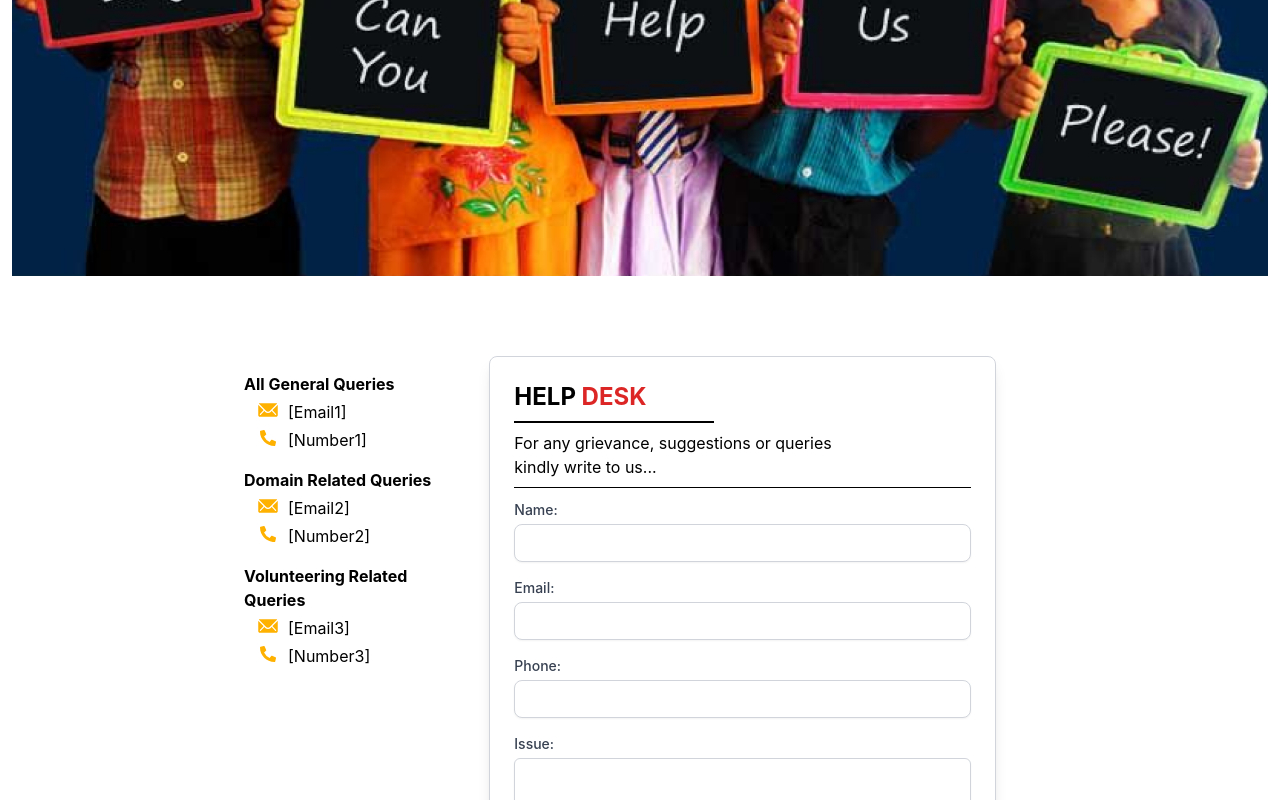
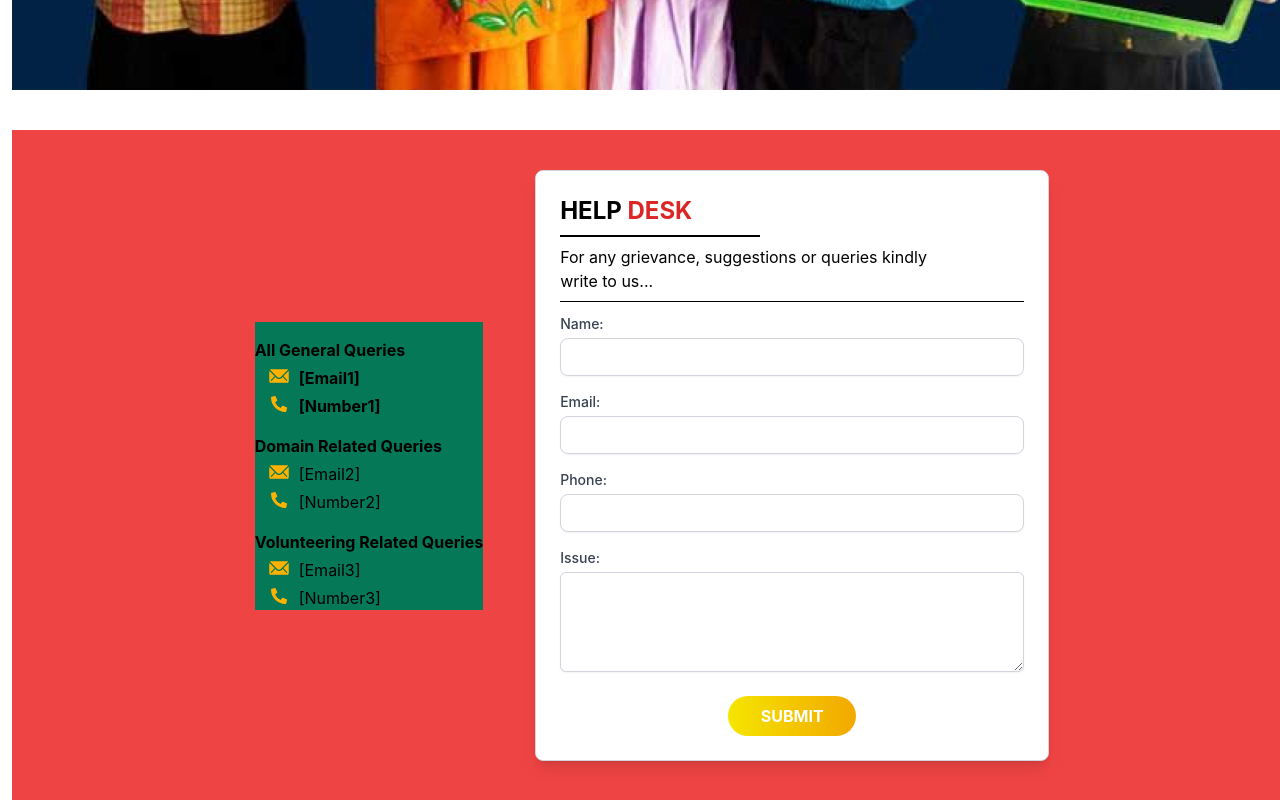
Before and after one commit to hardikh05/Pahal-Website, a React (Create React App) app: page /contact in a window 1280 px wide. Shown: the part 480-1280 px from the top of the page. Built offline with nearby package versions, Linux system fonts and the light colour scheme.

Commit message:
Init commit

```diff
--- a/package.json
+++ b/package.json
@@ -3,6 +3,7 @@
   "version": "0.1.0",
   "private": true,
   "dependencies": {
+    "@tabler/icons-react": "^3.12.0",
     "@testing-library/jest-dom": "^5.17.0",
     "@testing-library/react": "^13.4.0",
     "@testing-library/user-event": "^13.5.0",
@@ -15,7 +16,7 @@
     "web-vitals": "^2.1.4"
   },
   "scripts": {
-    "start": "react-scripts start",
+    "start": "react-scripts start --host",
     "build": "react-scripts build",
     "test": "react-scripts test",
     "eject": "react-scripts eject"
--- a/src/App.js
+++ b/src/App.js
@@ -8,7 +8,7 @@ import { Route, Routes } from "react-router-dom";
 function App() {
   return (
     <div className="pl-3 pr-3 justify-center">
-      <Navbar />
+      {/* <Navbar /> */}
       <Routes>
         <Route path="/" element={<Home />}></Route>
         <Route path="/contact" element={<ContactUs/>}></Route>
--- a/src/index.css
+++ b/src/index.css
@@ -15,3 +15,21 @@ code {
   font-family: source-code-pro, Menlo, Monaco, Consolas, 'Courier New',
     monospace;
 }
+
+  html {
+      scrollbar-width: thin;
+      scrollbar-color: #eabb00 #fbff80;
+  }
+
+  ::-webkit-scrollbar {
+      width: 10px;
+  }
+
+  ::-webkit-scrollbar-thumb {
+      background-color: #eaac00;
+      border-radius: 10px;
+  }
+
+  ::-webkit-scrollbar-track {
+      background: #f3f4f6;
+  }
--- a/src/pages/ContactUs.jsx
+++ b/src/pages/ContactUs.jsx
@@ -6,12 +6,13 @@ import { IoIosMail } from "react-icons/io";
 
 const ContactUs = () => {
     return (
-    <div>
-      <img src={contact} alt="" className="w-full h-[570px]" />
-      <div className="contact-us-section mt-10 mr-10 flex justify-between p-10 mb-10">
-        <div className="pl-48">
-          <ul className="list-disc">
-            <li className="font-bold pt-4">All General Queries</li>
+        <div className="w-screen min-h-screen">
+            <img src={contact} alt="" className="w-full md:h-[570px] h-auto" />
+            <div className="contact-us-section w-full bg-red-500 overflow-hidden gap-8 flex-col-reverse md:flex-row mt-10 mr-10 flex justify-center items-center p-10 mb-10">
+                <div className=" bg-emerald-700 h-full w-full md:w-auto flex justify-center items-center">
+                    <ul className=" list-decimal h-full">
+                        <li className="font-bold pt-4">
+                            All General Queries
                             <div className="flex space-x-2 space-y-1 px-3 items-center">
                                 <IoIosMail className=" h-6 w-6 text-yellow1" />
                                 <span>[Email1]</span>
@@ -20,7 +21,7 @@ const ContactUs = () => {
                                 <FaPhoneAlt className="h-4 w-4 text-yellow1" />
                                 <span className="px-1">[Number1]</span>
                             </div>
-
+                        </li>
                         <li className="font-bold pt-4">Domain Related Queries</li>
                         <div className="flex space-x-2 space-y-1 px-3 items-center">
                             <IoIosMail className=" h-6 w-6 text-yellow1" />
@@ -42,7 +43,7 @@ const ContactUs = () => {
                         </div>
                     </ul>
                 </div>
-        <div className="flex flex-col pr-48">
+                <div className="flex flex-col">
                     <ConForm></ConForm>
                 </div>
             </div>
```
Also changed, not shown: src/components/ConForm.jsx (+5 -19 lines), src/App.css (line endings or trailing spaces), 2 other files (tests, documents, lock files or other folders). Lines whose indentation alone changed are shown as unchanged.
